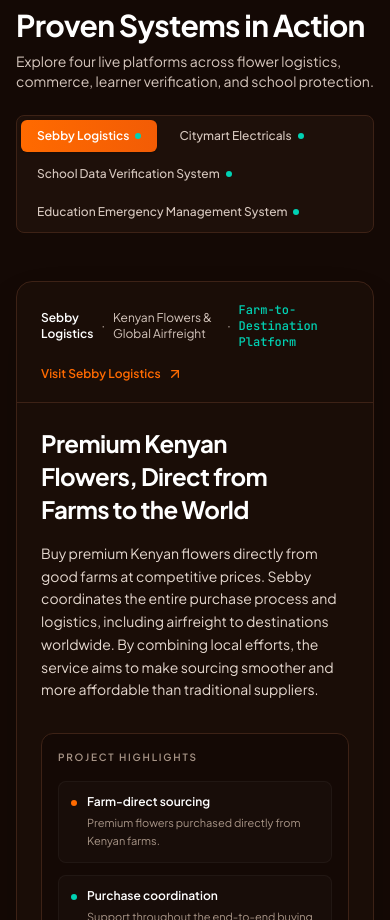
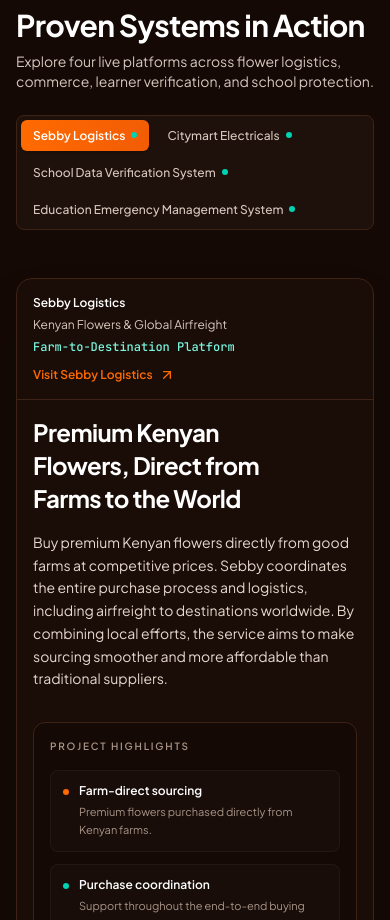
Before and after one commit to johnorengo/Fox-Tech-Portfolio, a React (Vite) app: page / in a window 390 px wide. Shown: the part 6320-7240 px from the top of the page. Built offline with nearby package versions, Linux system fonts and the light colour scheme.

Commit message:
Improve case study labels on mobile

```diff
--- a/src/components/CaseStudies.tsx
+++ b/src/components/CaseStudies.tsx
@@ -121,13 +121,13 @@ export const CaseStudies: React.FC = () => {
               <button
                 key={c.id}
                 onClick={() => setActiveCase(idx)}
-                className={`px-4 py-2 text-xs font-medium rounded-md transition-colors whitespace-nowrap flex items-center gap-1.5 ${
+                className={`min-w-0 max-w-full px-3 py-2 text-left text-xs font-medium leading-tight rounded-md transition-colors flex flex-wrap items-center gap-1.5 sm:px-4 ${
                   activeCase === idx
                     ? 'bg-gradient-to-r from-[#ff6a00] to-[#f25c05] text-white shadow-sm font-semibold'
                     : 'text-[#d6c7be] hover:text-white hover:bg-[#28150d]'
                 }`}
               >
-                <span>{c.shortLabel}</span>
+                <span className="min-w-0 break-words">{c.shortLabel}</span>
                 {c.isLiveSite && (
                   <span className="w-1.5 h-1.5 rounded-full bg-[#00d2b4]" />
                 )}
@@ -140,18 +140,18 @@ export const CaseStudies: React.FC = () => {
         <div className="rounded-2xl border border-[#3d2216] bg-[#1a0d07] overflow-hidden shadow-2xl">
 
           {/* Top Metadata Header with Clean Unboxed Typography (NO PILLS) */}
-          <div className="px-6 sm:px-8 py-5 border-b border-[#3d2216] flex flex-wrap items-center justify-between gap-4 text-xs text-[#d6c7be]">
-            <div className="flex items-center gap-2">
-              <span className="text-white font-semibold">{current.client}</span>
+          <div className="flex flex-col items-start gap-3 border-b border-[#3d2216] px-4 py-4 text-xs text-[#d6c7be] sm:flex-row sm:items-center sm:justify-between sm:gap-4 sm:px-8 sm:py-5">
+            <div className="flex min-w-0 flex-col items-start gap-1.5 sm:flex-row sm:flex-wrap sm:items-center sm:gap-2">
+              <span className="max-w-full break-words text-white font-semibold">{current.client}</span>
               {current.projectType === 'Government Project' && (
-                <span className="rounded-full border border-[#00d2b4]/30 bg-[#00d2b4]/10 px-2.5 py-1 text-[10px] font-semibold uppercase tracking-wider text-[#5eead4]">
+                <span className="inline-flex max-w-full whitespace-normal rounded-full border border-[#00d2b4]/40 bg-[#00d2b4]/15 px-2.5 py-1 text-[10px] font-semibold uppercase leading-tight tracking-wide text-[#7af5df]">
                   Government Project
                 </span>
               )}
-              <span aria-hidden="true">·</span>
-              <span>{current.industry}</span>
-              <span aria-hidden="true">·</span>
-              <span className="text-[#00d2b4] font-mono font-medium">{current.timeframe}</span>
+              <span aria-hidden="true" className="hidden sm:inline">·</span>
+              <span className="max-w-full break-words">{current.industry}</span>
+              <span aria-hidden="true" className="hidden sm:inline">·</span>
+              <span className="max-w-full break-words font-mono font-medium text-[#7af5df]">{current.timeframe}</span>
             </div>
 
             {/* Direct Project External Link */}
@@ -160,7 +160,7 @@ export const CaseStudies: React.FC = () => {
                 href={current.externalUrl}
                 target="_blank"
                 rel="noopener noreferrer"
-                className="inline-flex items-center gap-1.5 text-xs font-semibold text-[#ff6a00] hover:text-[#00d2b4] transition-colors"
+                className="inline-flex max-w-full items-center gap-1.5 text-xs font-semibold text-[#ff6a00] transition-colors hover:text-[#00d2b4]"
               >
                 <span>{current.urlLabel}</span>
                 <ArrowUpRight className="w-4 h-4" />
@@ -168,7 +168,7 @@ export const CaseStudies: React.FC = () => {
             )}
           </div>
 
-          <div className="p-6 sm:p-8 lg:p-10">
+          <div className="p-4 sm:p-8 lg:p-10">
             <div className="grid grid-cols-1 lg:grid-cols-12 gap-8 lg:gap-12 items-center">
 
               {/* Left Column: Story & Metrics */}
@@ -241,7 +241,7 @@ export const CaseStudies: React.FC = () => {
 
                     <div className="my-auto py-8">
                       {current.projectType === 'Government Project' && (
-                        <div className="mb-3 inline-flex rounded-md border border-[#00d2b4]/25 bg-[#00d2b4]/10 px-2.5 py-1 text-[9px] font-bold uppercase tracking-[0.16em] text-[#5eead4]">
+                        <div className="mb-3 inline-flex max-w-full whitespace-normal rounded-md border border-[#00d2b4]/40 bg-[#00d2b4]/15 px-2.5 py-1 text-[10px] font-bold uppercase leading-tight tracking-wide text-[#7af5df] sm:text-[9px] sm:tracking-[0.16em]">
                           Government Project
                         </div>
                       )}
```
